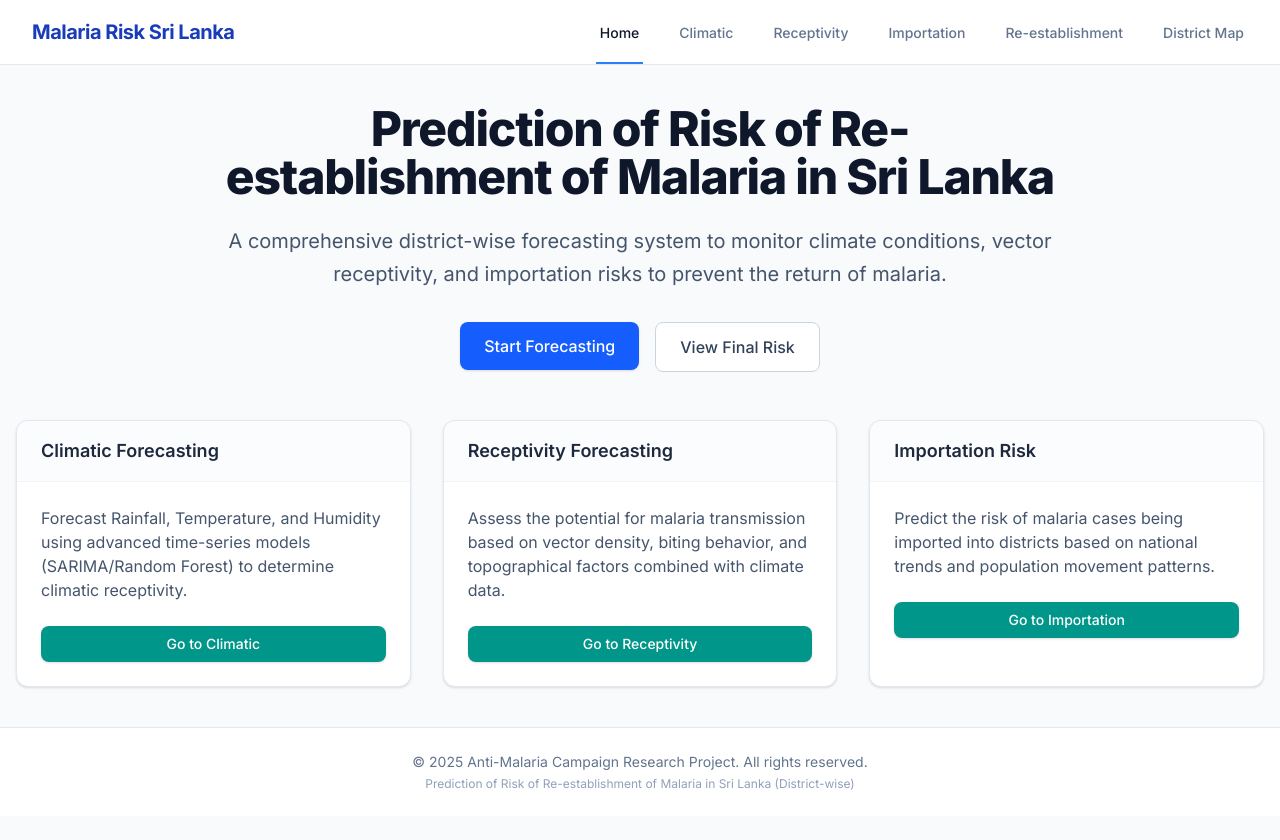
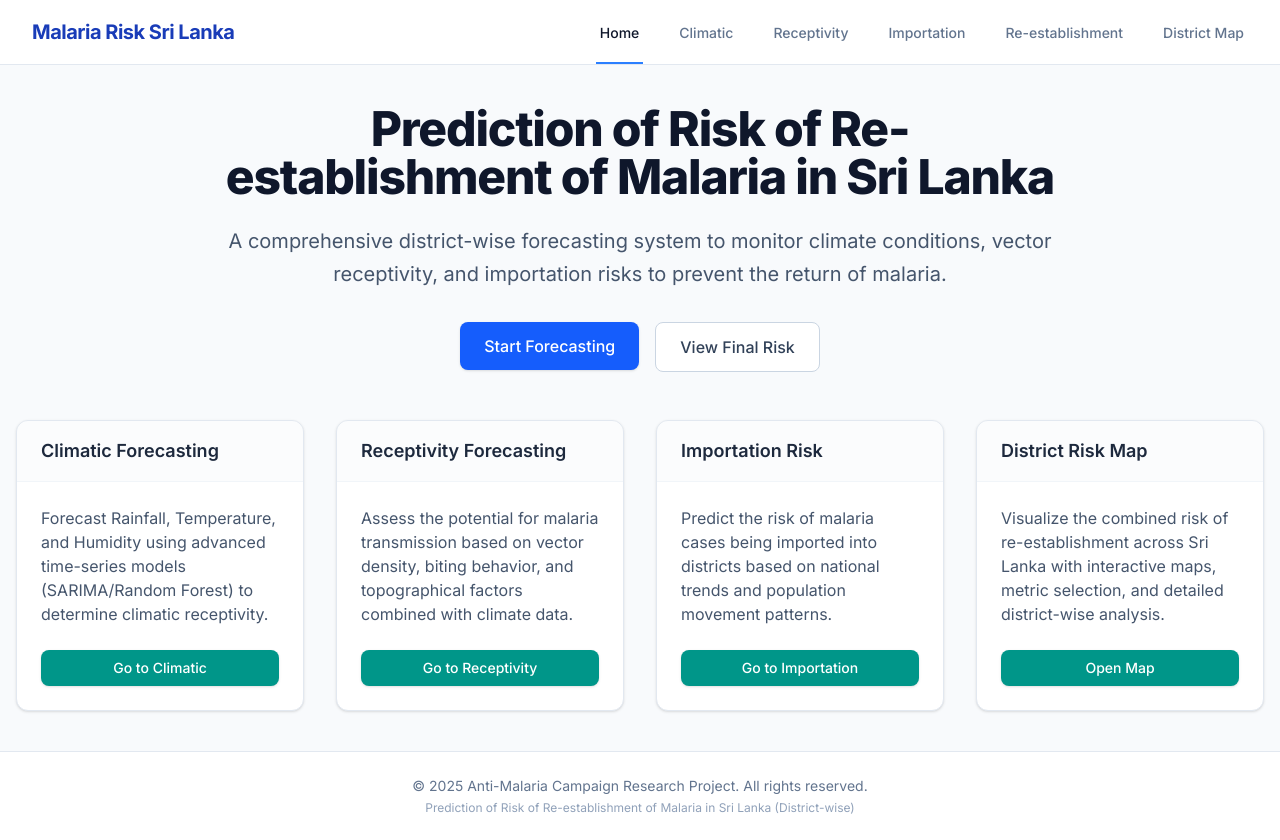
Before and after one commit to SayumiDevasurendra/anti_malaria_campaign, a Next.js app in the folder frontend/: page / in a window 1280 px wide. Before the commit the page ends 816 px from the top, so only its background shows below. Built offline with nearby package versions, Linux system fonts and the light colour scheme.

Commit message:
update ui

```diff
--- a/frontend/src/views/LandingPage_10.tsx
+++ b/frontend/src/views/LandingPage_10.tsx
@@ -28,7 +28,7 @@ export const LandingPage_10 = () => {
             </section>
 
             {/* Features Grid */}
-            <section className="max-w-7xl mx-auto px-4 grid gap-8 md:grid-cols-3">
+            <section className="max-w-7xl mx-auto px-4 grid gap-8 md:grid-cols-2 lg:grid-cols-4">
                 <Card_10 title="Climatic Forecasting" className="h-full flex flex-col hover:shadow-lg transition-shadow">
                     <div className="flex-1">
                         <p className="text-slate-600 mb-6">
@@ -67,6 +67,19 @@ export const LandingPage_10 = () => {
                         </Button_10>
                     </Link>
                 </Card_10>
+
+                <Card_10 title="District Risk Map" className="h-full flex flex-col hover:shadow-lg transition-shadow border-blue-100 bg-blue-50/30">
+                    <div className="flex-1">
+                        <p className="text-slate-600 mb-6">
+                            Visualize the combined risk of re-establishment across Sri Lanka with interactive maps, metric selection, and detailed district-wise analysis.
+                        </p>
+                    </div>
+                    <Link href="/district-map" className="mt-auto">
+                        <Button_10 variant="secondary" className="w-full">
+                            Open Map
+                        </Button_10>
+                    </Link>
+                </Card_10>
             </section>
         </div>
     );
```
